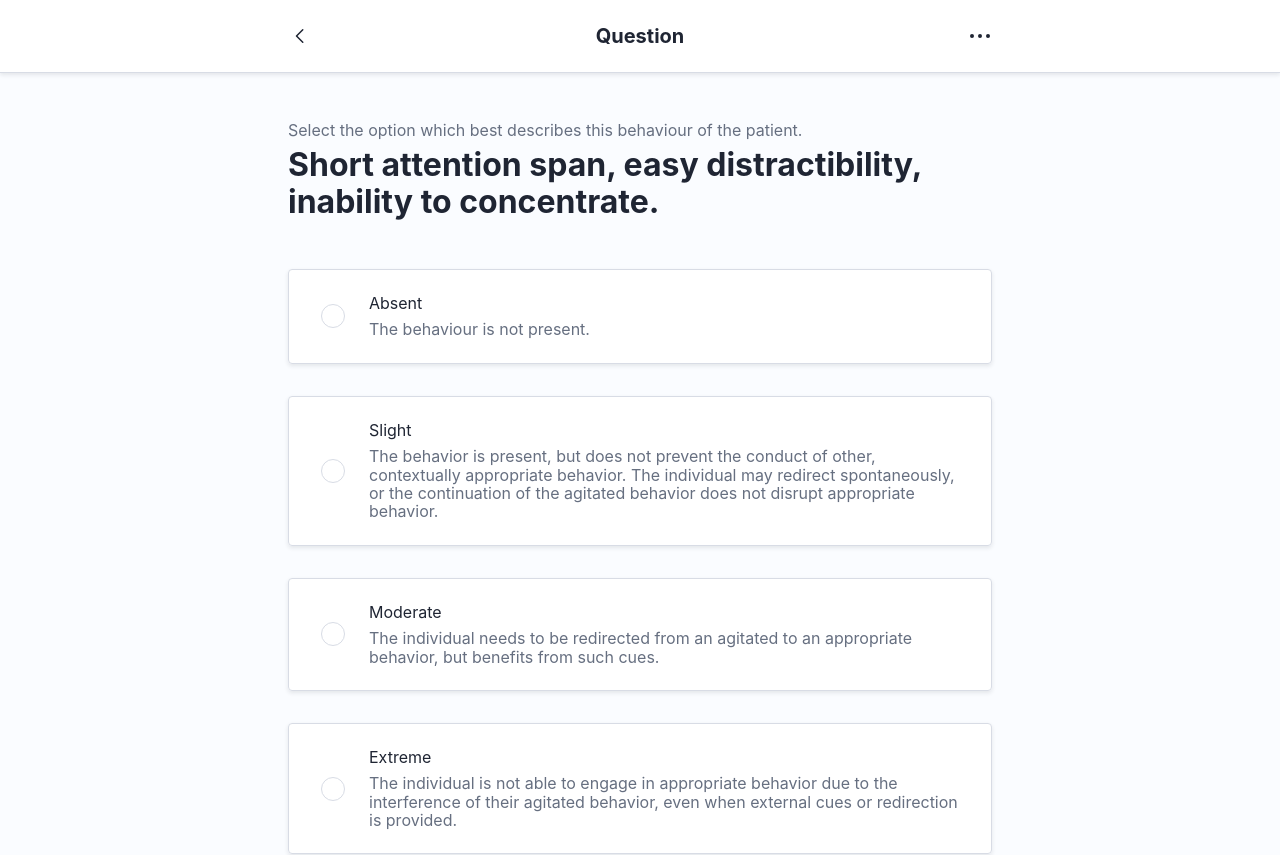
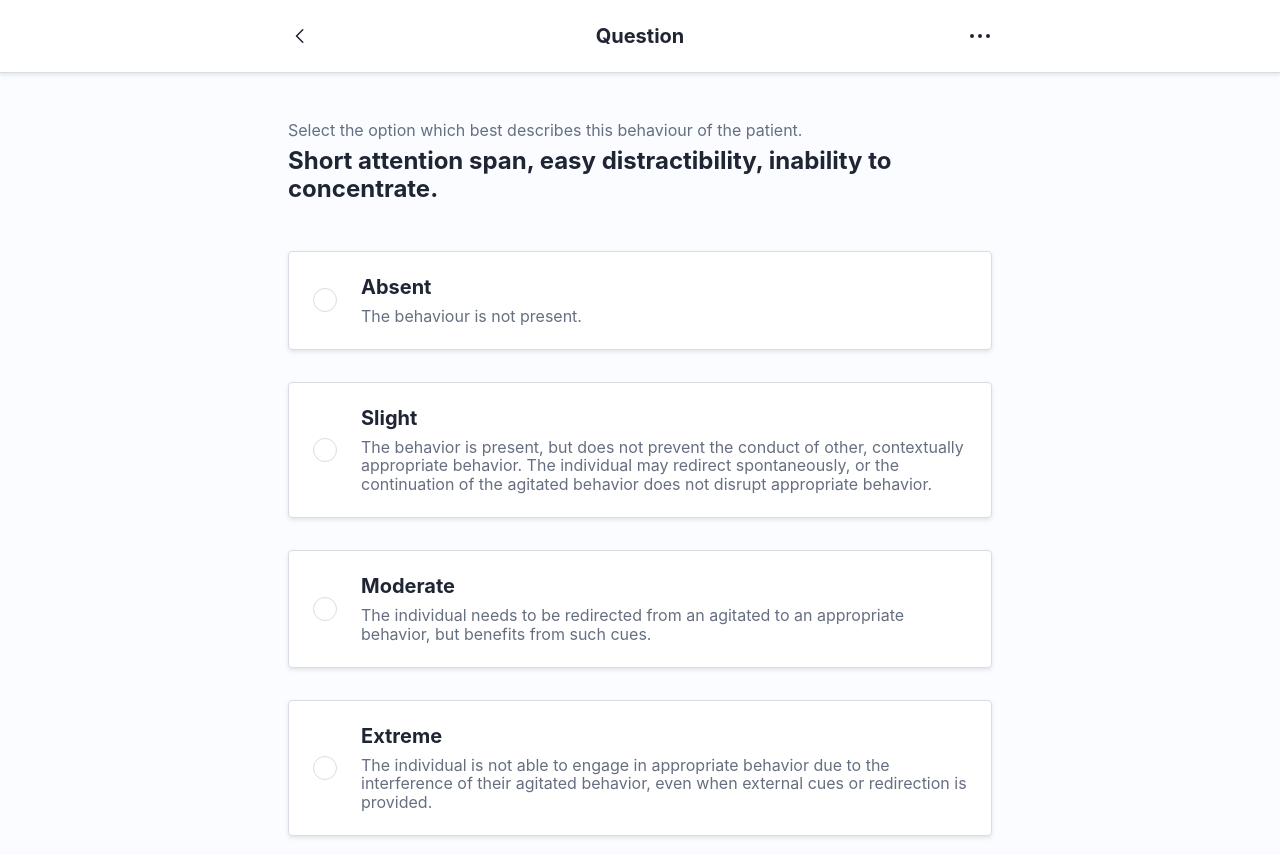
Before and after one commit to scottwillmoore/fit3161, a Next.js app: page /question in a window 1280 px wide. Shown: the top 855 px of the page. Built offline with nearby package versions, Linux system fonts and the light colour scheme.

Commit message:
Iterate on the patient user-interface

```diff
--- a/src/components/card.module.scss
+++ b/src/components/card.module.scss
@@ -8,19 +8,12 @@
     @include transition();
     border-radius: $border-radius;
     box-shadow: $box-shadow;
-
-    &:focus {
-        box-shadow: $ring;
-    }
-
-    &:hover {
-        box-shadow: $ring;
-    }
 }
 
 .cardSection {
     position: relative;
-    padding: $space-24 $space-32;
+    // padding: $space-24 $space-32;
+    padding: $space-24;
     border-width: $border-width;
     border-color: $white-5;
 
--- a/src/components/radio.module.scss
+++ b/src/components/radio.module.scss
@@ -7,7 +7,7 @@
     box-shadow: $ring;
 }
 
-.input:focus + .card {
+.input:focus + * {
     box-shadow: $ring;
 }
 
@@ -20,7 +20,7 @@
     opacity: 0;
 }
 
-.input:checked + .card .cardSection {
+.input:checked + * .cardSection {
     background-color: $blue-5;
     border-color: $blue-1;
 }
@@ -35,7 +35,7 @@
     border-radius: 100%;
 }
 
-.input:checked + .card .cardSection .radio {
+.input:checked + * .radio {
     background-color: $white-1;
     border-color: $blue-1;
     border-width: $space-6;
@@ -45,7 +45,7 @@
     @include column($space-between: $space-8);
 }
 
-.input .title {
+.title {
     font-size: $font-size-large;
     font-weight: $font-weight-bold;
 }
--- a/src/pages/patient.module.scss
+++ b/src/pages/patient.module.scss
@@ -1,55 +1,75 @@
+@use "colors" as *;
+@use "spaces" as *;
+@use "utilities" as *;
 @use "variables" as *;
-@use "utilities" as *;
 
 .card {
     text-align: left;
+
+    &:focus {
+        box-shadow: $ring;
+    }
+
+    &:hover {
+        box-shadow: $ring;
+    }
+}
+
+.card:hover {
+    box-shadow: $ring;
+}
+
+.card:focus {
+    box-shadow: $ring;
 }
 
 .header {
     @include row(start, space-between);
-    margin-bottom: 32px;
+    margin-bottom: $space-32;
 }
 
 .box {
     display: flex;
-    padding: 12px;
-    border-radius: 4px;
-    color: $gray-1;
-    background-color: $cool-gray-9;
+    padding: $space-12;
+    border-radius: $border-radius;
+    color: $white-1;
+    background-color: $blue-1;
 }
 
 .arrow {
-    width: 32px;
-    height: 32px;
-    color: $cool-gray-5;
+    width: $space-32;
+    height: $space-32;
+    color: $black-4;
 }
 
 .body {
-    display: flex;
-    flex-direction: column;
-}
-
-.body > * + * {
-    margin-top: 8px;
+    @include column($space-between: $space-8);
 }
 
 .title {
-    font-size: 24px;
-    font-weight: 700;
+    font-size: $font-size-xlarge;
+    font-weight: $font-weight-bold;
 }
 
 .description {
-    font-size: 16px;
-    color: $color-blue-gray;
+    font-size: $font-size-medium;
+    color: $black-4;
 }
 
 .footer {
-    display: flex;
-    flex-direction: row;
-    align-items: center;
-    color: $color-blue-gray;
+    @include row($align: center, $space-between: $space-16);
+    color: $black-4;
 }
 
-.footer > * + * {
-    margin-left: 16px;
+.column {
+    @include column($space-between: $space-4);
 }
+
+.subtitle {
+    font-size: $font-size-small;
+    font-weight: $font-weight-bold;
+}
+
+.date {
+    font-size: $font-size-medium;
+}
--- a/src/styles/_variables.scss
+++ b/src/styles/_variables.scss
@@ -19,11 +19,11 @@ $font-family: "Inter", system-ui, -apple-system, BlinkMacSystemFont, "Segoe UI",
     Roboto, "Helvetica Neue", Arial, "Noto Sans", sans-serif,
     "Apple Color Emoji", "Segoe UI Emoji", "Segoe UI Symbol", "Noto Color Emoji";
 
-$font-size-xsmall: rem(10px);
-$font-size-small: rem(12px);
+$font-size-small: rem(14px);
 $font-size-medium: rem(16px);
 $font-size-large: rem(20px);
-$font-size-xlarge: rem(32px);
+$font-size-xlarge: rem(24px);
+$font-size-xxlarge: rem(32px);
 
 $font-style-normal: normal;
 $font-style-italic: italic;
```
Also changed, not shown: src/pages/patient.tsx (added, +62 -0 lines), 1 other file (tests, documents, lock files or other folders).
